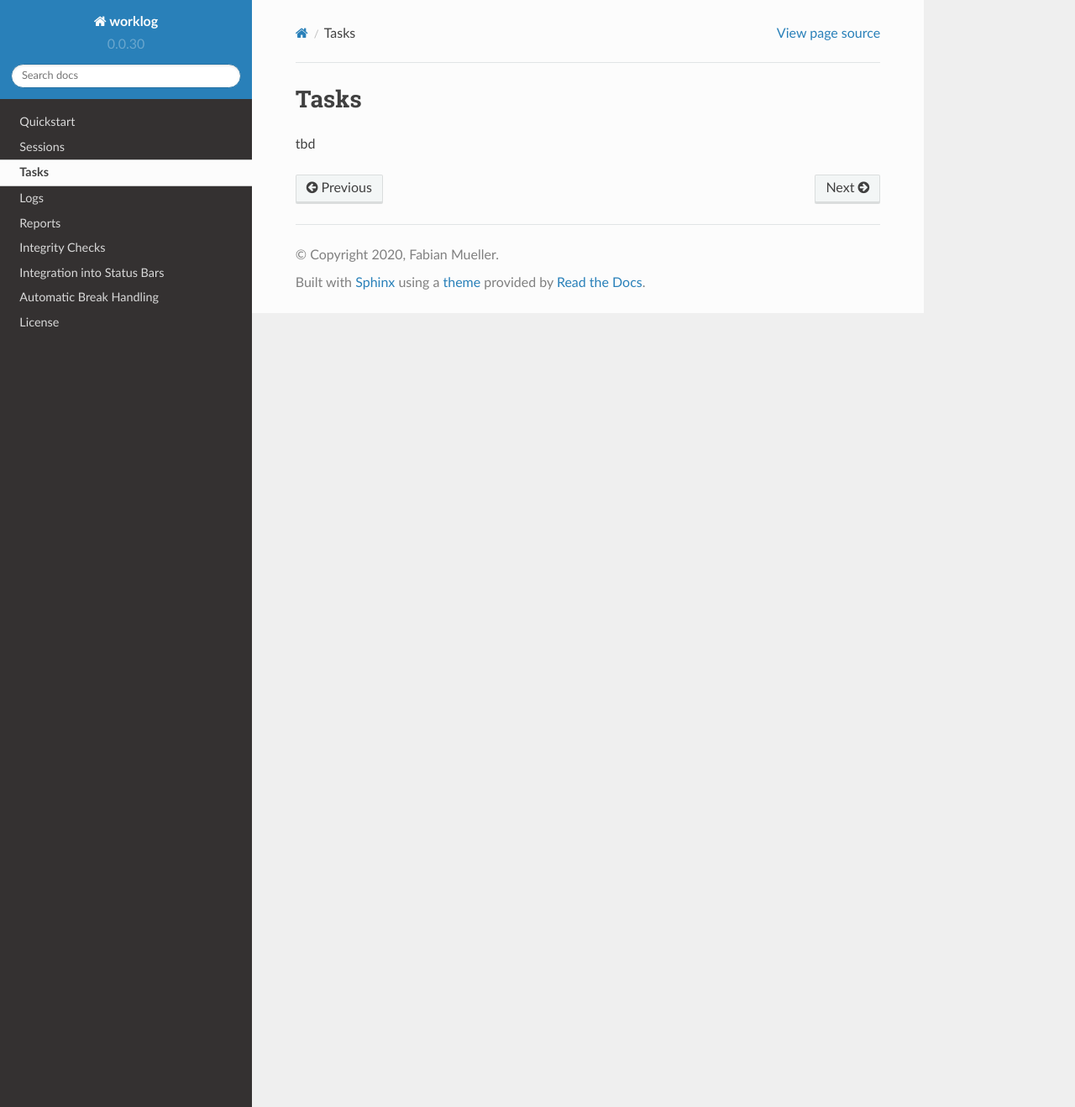
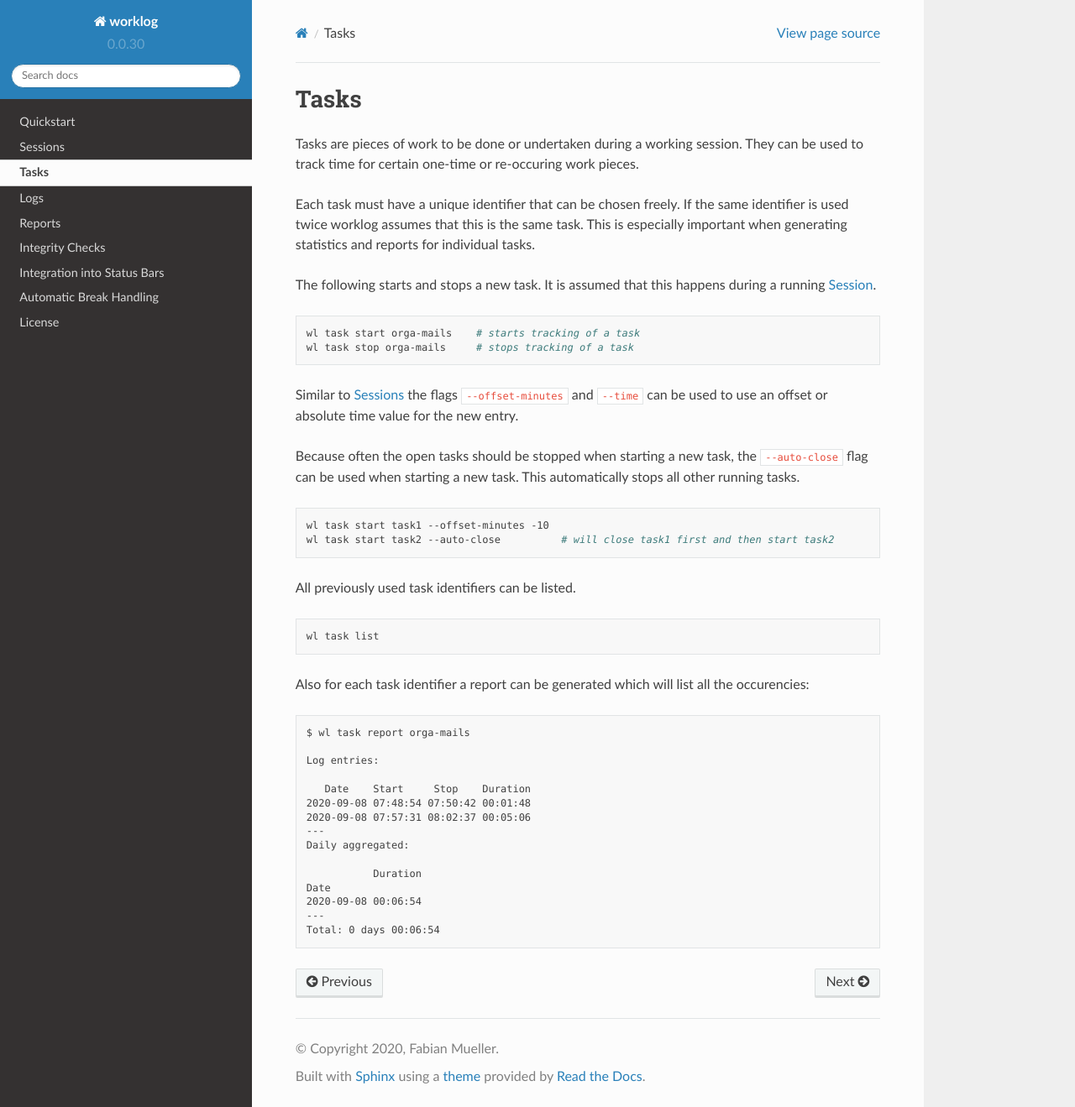
Before and after one commit to dotcs/worklog, a Sphinx documentation site: the page built from docs/text/tasks.rst, in a window 1280 px wide and 1319 px high. Shown: the whole window at 84% size. Built offline with Sphinx 7.4.7 and the Read the Docs theme 2.0.0, drawn with Linux system fonts in a browser that asks for light colours.

Commit message:
Add content for tasks section

```diff
--- a/docs/text/sessions.rst
+++ b/docs/text/sessions.rst
@@ -20,7 +20,8 @@ be used:
 
 .. code:: shell
 
-    wl commit start --offset-minutes -15  # starting time is now minus 15 minutes
+    wl commit start --offset-minutes -15  # starting time is now minus 15 minutes (in the past)
+    wl commit start --offset-minutes +15  # starting time is now plus 15 minutes (in the future)
 
 Alternatively absolute times can also be used:
 
--- a/docs/text/tasks.rst
+++ b/docs/text/tasks.rst
@@ -3,4 +3,61 @@
 Tasks
 =====
 
-tbd
+Tasks are pieces of work to be done or undertaken during a working session.
+They can be used to track time for certain one-time or re-occuring work
+pieces.
+
+Each task must have a unique identifier that can be chosen freely.
+If the same identifier is used twice worklog assumes that this is the same
+task.
+This is especially important when generating statistics and reports for
+individual tasks.
+
+The following starts and stops a new task.
+It is assumed that this happens during a running
+:ref:`Session<sessions-label>`.
+
+.. code:: shell
+
+    wl task start orga-mails    # starts tracking of a task
+    wl task stop orga-mails     # stops tracking of a task
+
+Similar to :ref:`sessions-label` the flags ``--offset-minutes`` and
+``--time`` can be used to use an offset or absolute time value for the new
+entry.
+
+Because often the open tasks should be stopped when starting a new task, the
+``--auto-close`` flag can be used when starting a new task.
+This automatically stops all other running tasks.
+
+.. code:: shell
+
+    wl task start task1 --offset-minutes -10
+    wl task start task2 --auto-close          # will close task1 first and then start task2
+
+All previously used task identifiers can be listed.
+
+.. code:: shell
+
+    wl task list
+
+Also for each task identifier a report can be generated which will list all
+the occurencies:
+
+::
+
+    $ wl task report orga-mails
+
+    Log entries:
+
+       Date    Start     Stop    Duration
+    2020-09-08 07:48:54 07:50:42 00:01:48
+    2020-09-08 07:57:31 08:02:37 00:05:06
+    ---
+    Daily aggregated:
+
+               Duration
+    Date
+    2020-09-08 00:06:54
+    ---
+    Total: 0 days 00:06:54
```
